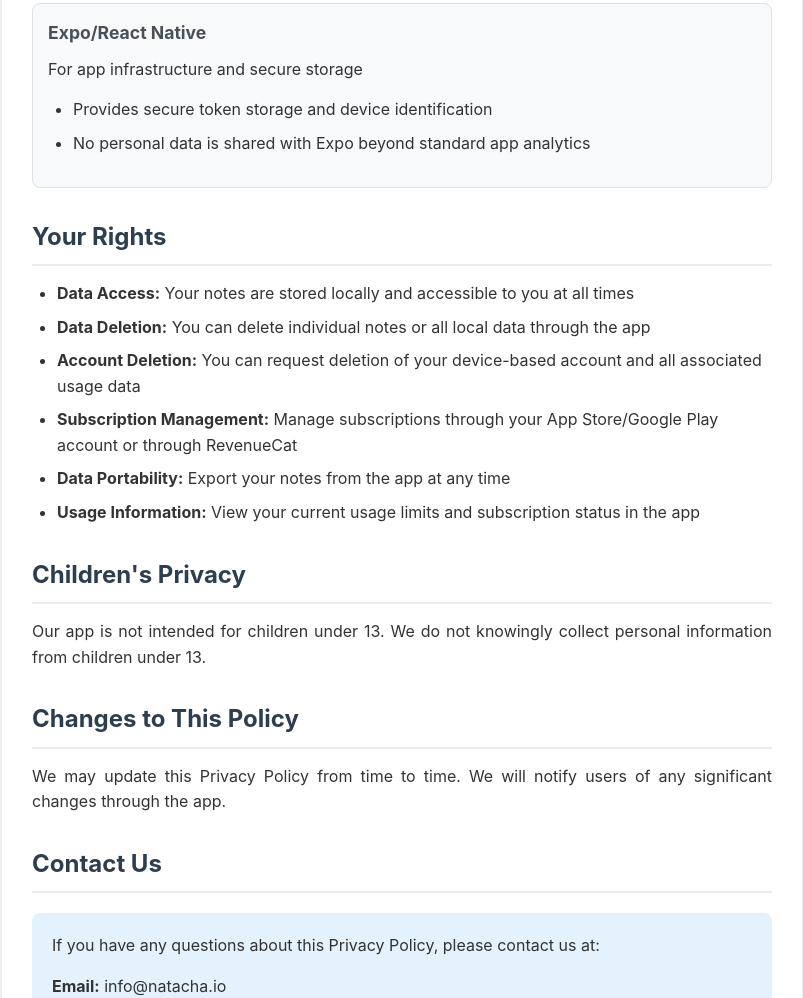
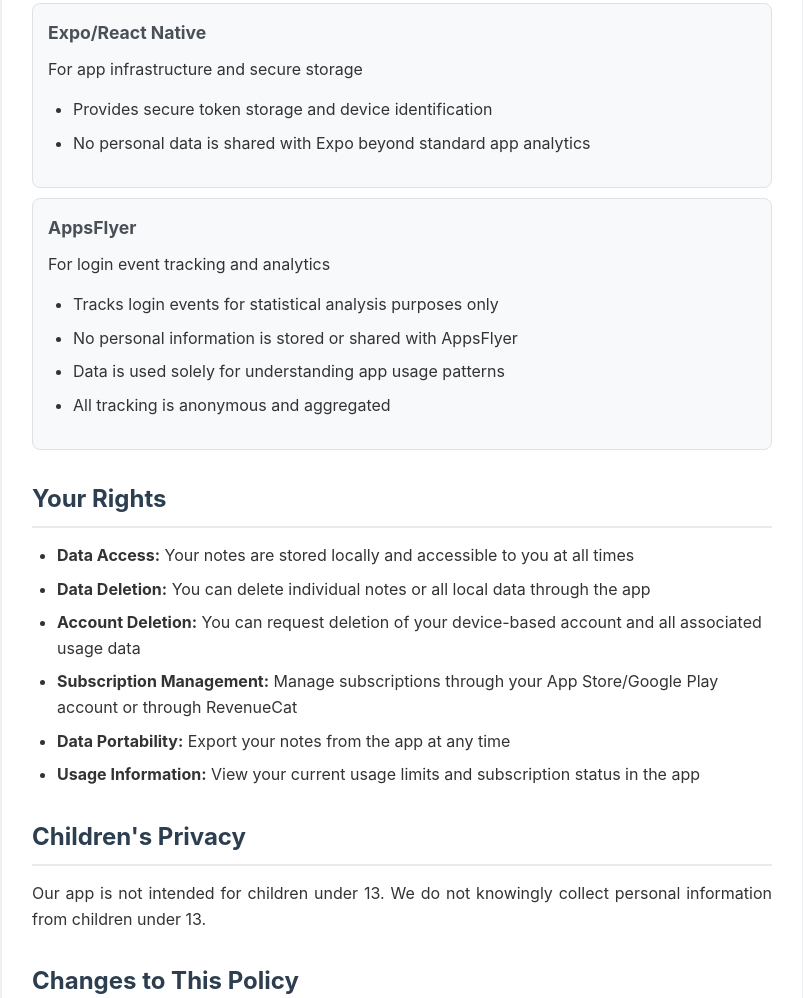
Before and after one commit to Darthkatzs/notetakersite, a plain HTML site: page site/privacy-policy.html in a window 1280 px wide. Shown: the part 2927-3925 px from the top of the page, without its empty margins (238-1041 px from the left). Drawn offline with Linux system fonts and the light colour scheme.

Commit message:
Add AppsFlyer login tracking disclosure to privacy policy
Updates third-party services section to include AppsFlyer for login event tracking and analytics. Clarifies that no personal information is stored and tracking is purely for statistical purposes.

🤖 Generated with [Claude Code](https://claude.ai/code)

Co-Authored-By: Claude <noreply@anthropic.com>

```diff
--- a/site/privacy-policy.html
+++ b/site/privacy-policy.html
@@ -287,6 +287,17 @@
                 </ul>
             </div>
 
+            <div class="service-box">
+                <h4>AppsFlyer</h4>
+                <p>For login event tracking and analytics</p>
+                <ul>
+                    <li>Tracks login events for statistical analysis purposes only</li>
+                    <li>No personal information is stored or shared with AppsFlyer</li>
+                    <li>Data is used solely for understanding app usage patterns</li>
+                    <li>All tracking is anonymous and aggregated</li>
+                </ul>
+            </div>
+
             <h2>Your Rights</h2>
             <ul>
                 <li><strong>Data Access:</strong> Your notes are stored locally and accessible to you at all times</li>
```
